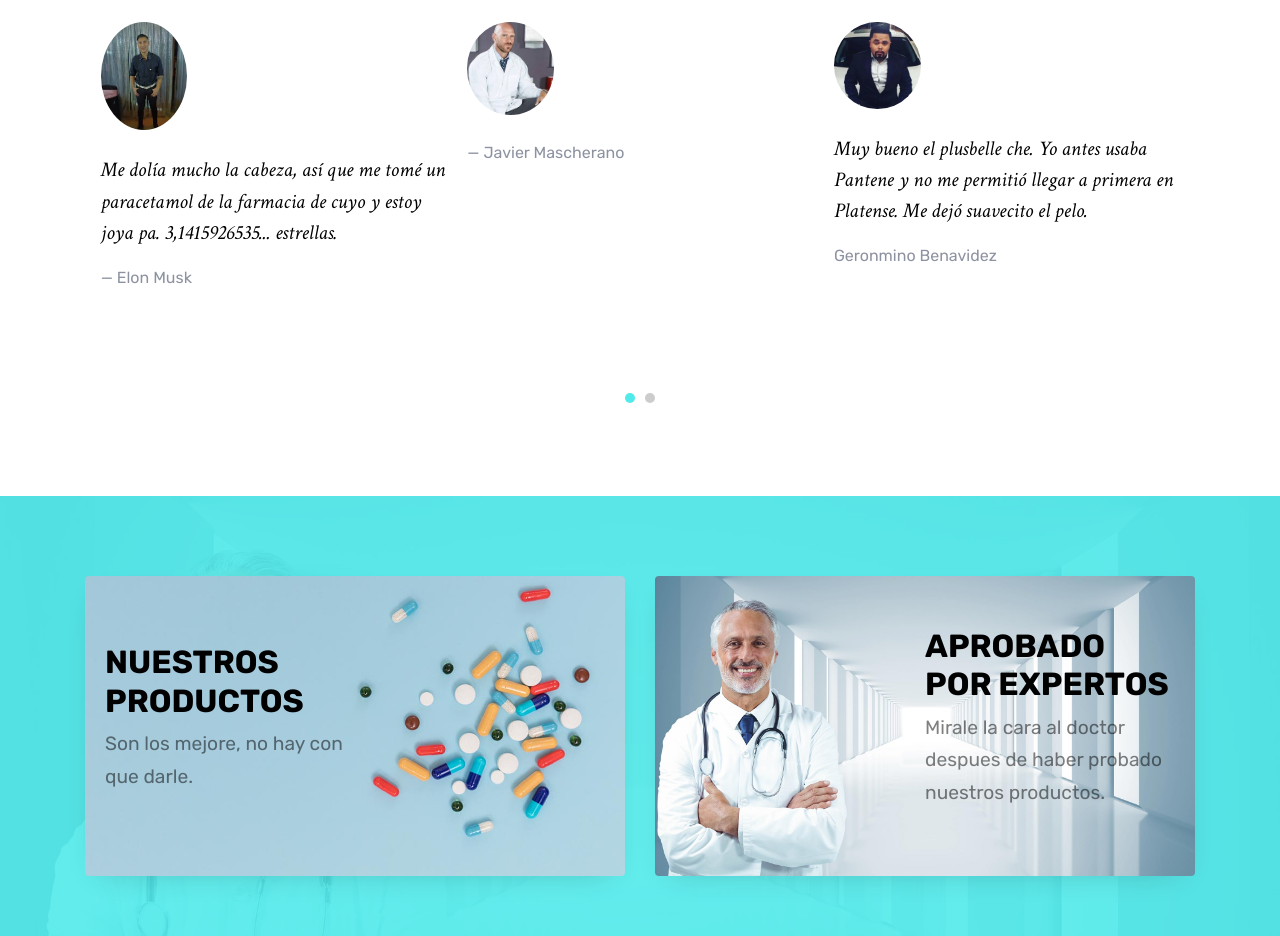
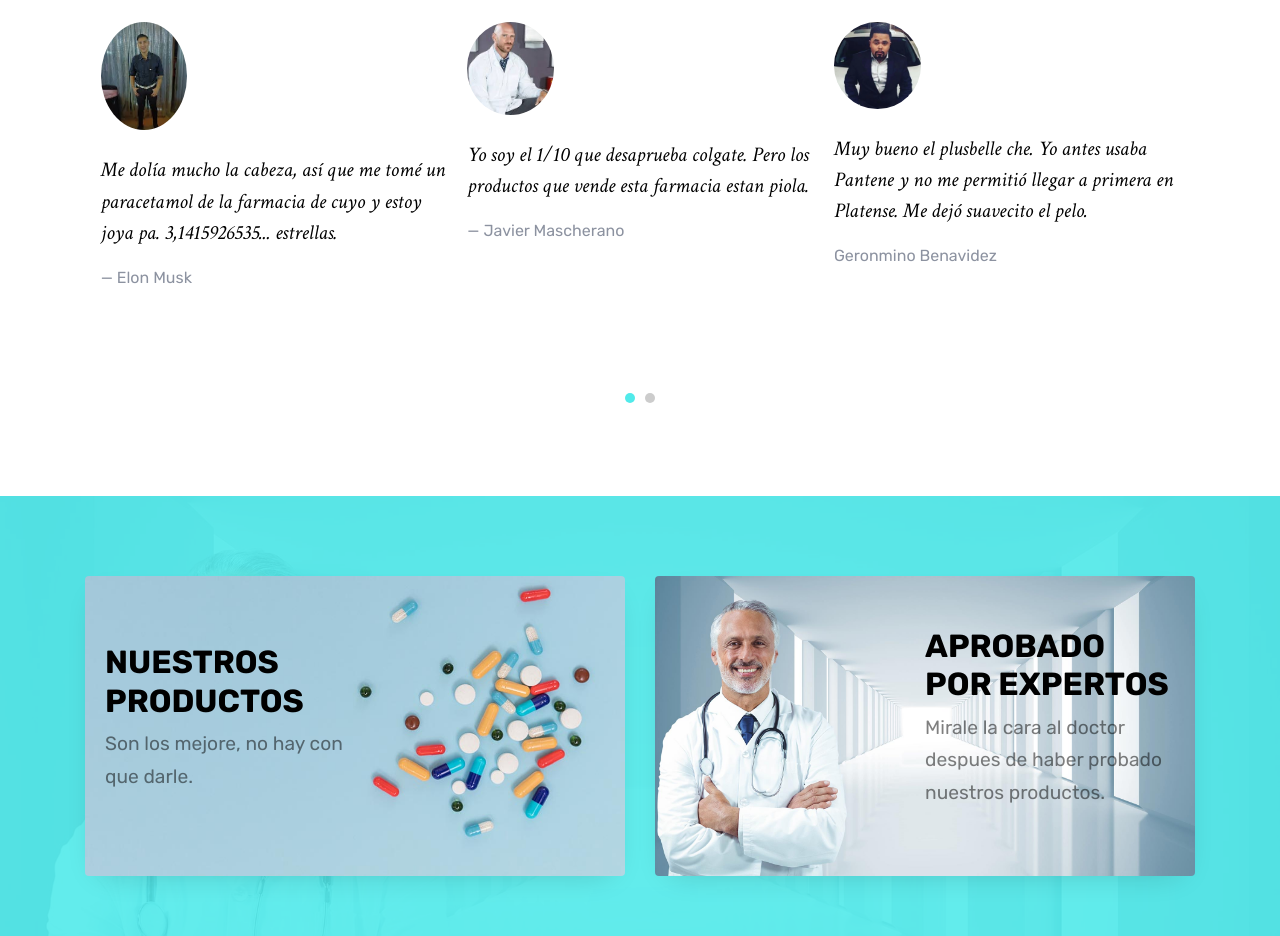
Before and after one commit to r-baggioII/farmaciaIngSoftware, a plain HTML site: page pharma-master/index.html in a window 1280 px wide. Shown: the part 3400-4336 px from the top of the page. Drawn offline with Linux system fonts and the light colour scheme; files whose address does not match are found by name.

Commit message:
una opinion

```diff
--- a/pharma-master/index.html
+++ b/pharma-master/index.html
@@ -257,7 +257,7 @@
               <div class="testimony">
                 <blockquote>
                   <img src="images/mascherano.jpg" alt="Image" class="img-fluid w-25 mb-4 rounded-circle">
-                  <p></p>
+                  <p>Yo soy el 1/10 que desaprueba colgate. Pero los productos que vende esta farmacia estan piola. </p>
                 </blockquote>
 
                 <p>&mdash; Javier Mascherano</p>
```
